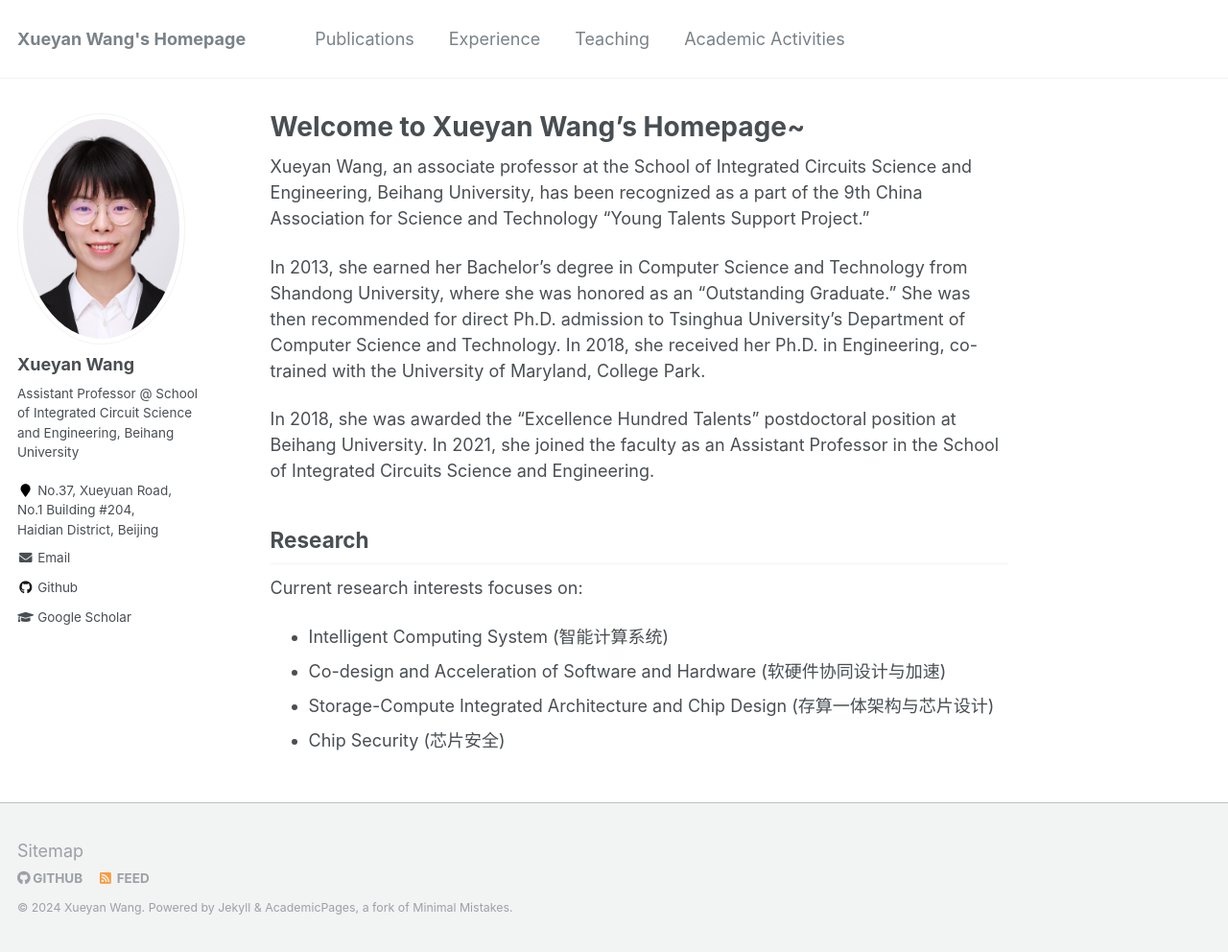
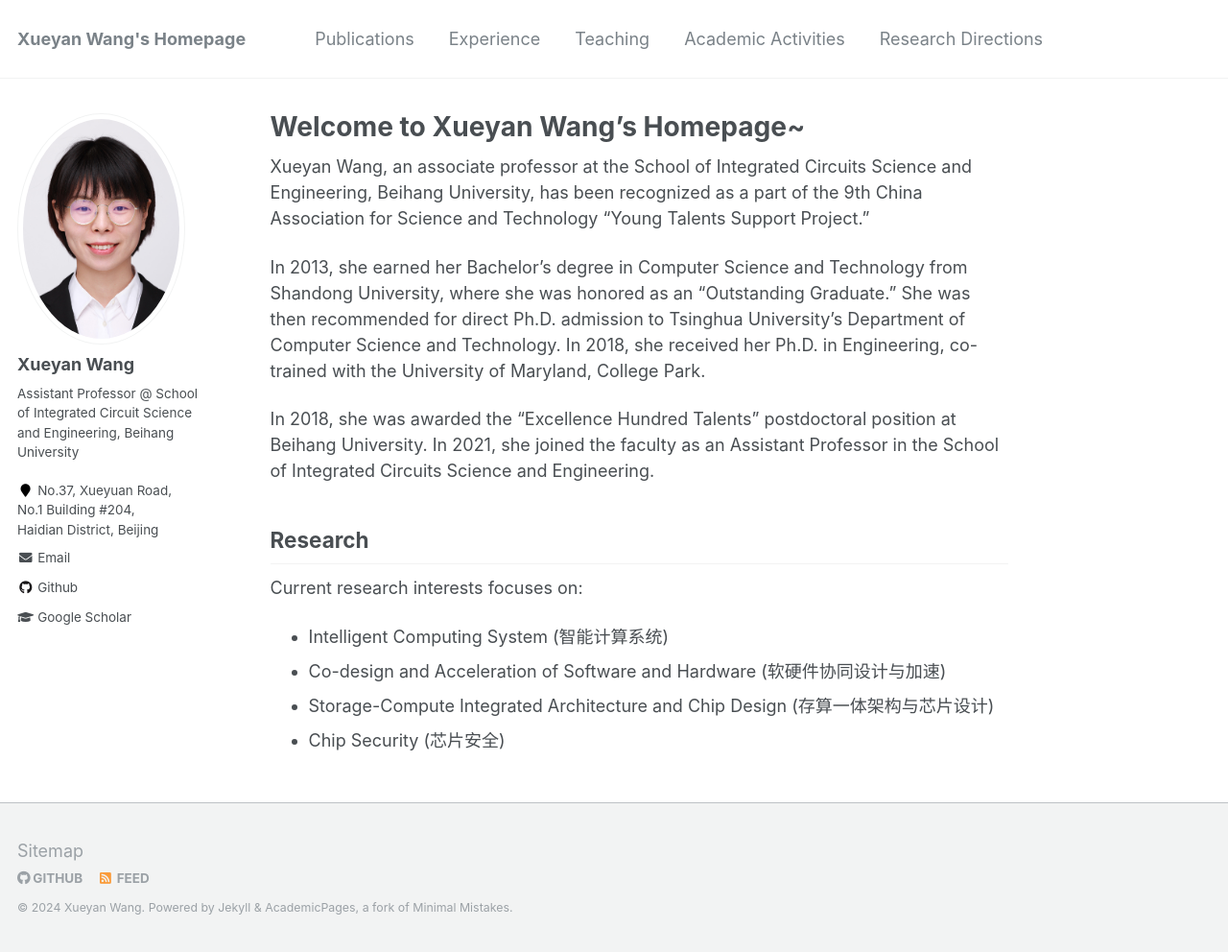
Before and after one commit to xywangbuaa/xywang.github.io, a Jekyll site: the page built from _pages/about.md, in a window 1280 px wide and 992 px high. Shown: the whole window at 96% size. Built offline with Jekyll 4.4.1, drawn with Linux system fonts in a browser that asks for light colours.

Commit message:
Update navigation.yml

```diff
--- a/_data/navigation.yml
+++ b/_data/navigation.yml
@@ -18,8 +18,8 @@
   - title: "Academic Activities"
     url: /academic-activities/
 
-  # - title: "Selected Projects"
-  #  url: /selected-projects/
+  - title: "Research Directions"
+    url: /selected-projects/
 
 
   # - title: "Guide"
```
